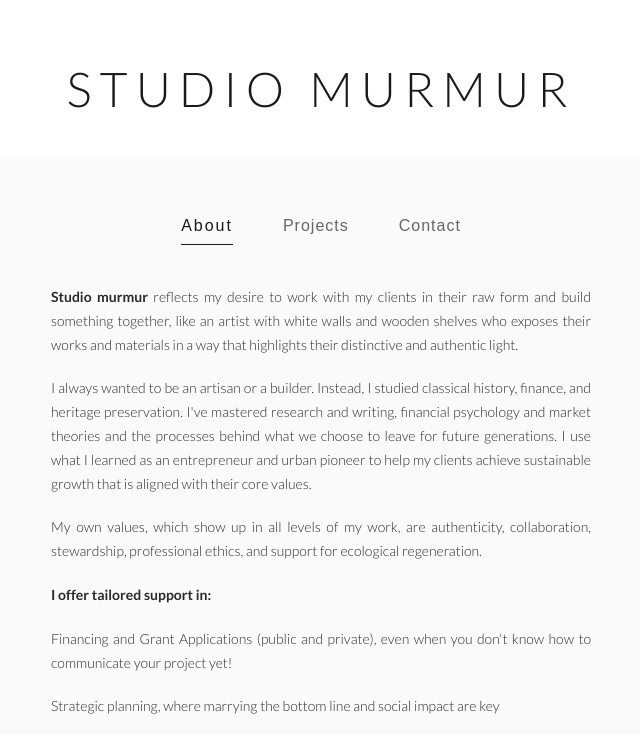
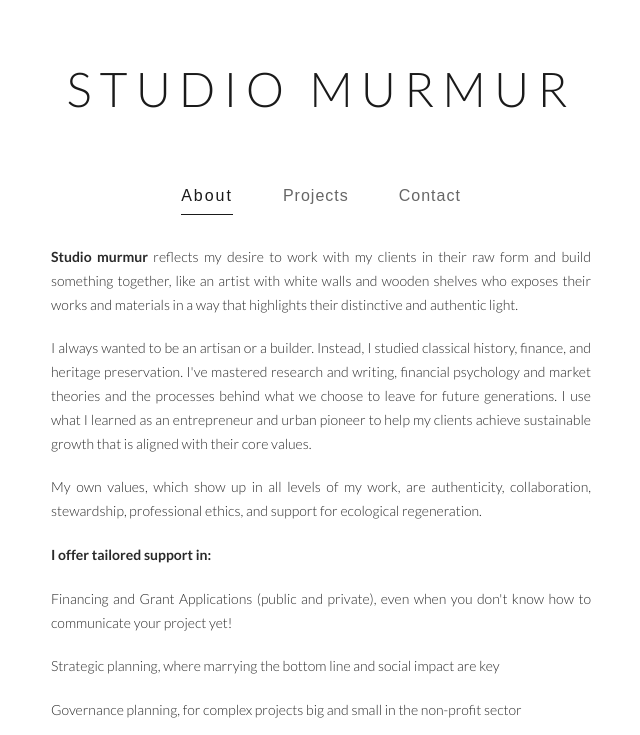
Before and after one commit to simoneroux/studiomurmurtest, a plain HTML site: page index.html in a window 1280 px wide. Shown: the top 735 px of the page, without its empty margins (319-959 px from the left). Drawn offline with Linux system fonts and the light colour scheme.

Commit message:
Update index.html

```diff
--- a/index.html
+++ b/index.html
@@ -15,7 +15,7 @@
 
         body {
             font-family: 'Lato', sans-serif;
-            background: #fafafa;
+            background: white;
             min-height: 100vh;
             opacity: 0;
             animation: fadeInPage 1.2s ease forwards;
@@ -29,7 +29,7 @@
 
         header {
             text-align: center;
-            padding: 60px 20px 40px;
+            padding: 60px 20px 30px;
             background: white;
         }
 
@@ -45,7 +45,7 @@
             max-width: 600px;
             width: 100%;
             margin: 0 auto;
-            padding: 50px 30px 80px;
+            padding: 30px 30px 60px;
             flex: 1;
         }
 
@@ -53,7 +53,7 @@
             display: flex;
             justify-content: center;
             gap: 50px;
-            margin-bottom: 40px;
+            margin-bottom: 30px;
         }
 
         .menu-btn {
```
